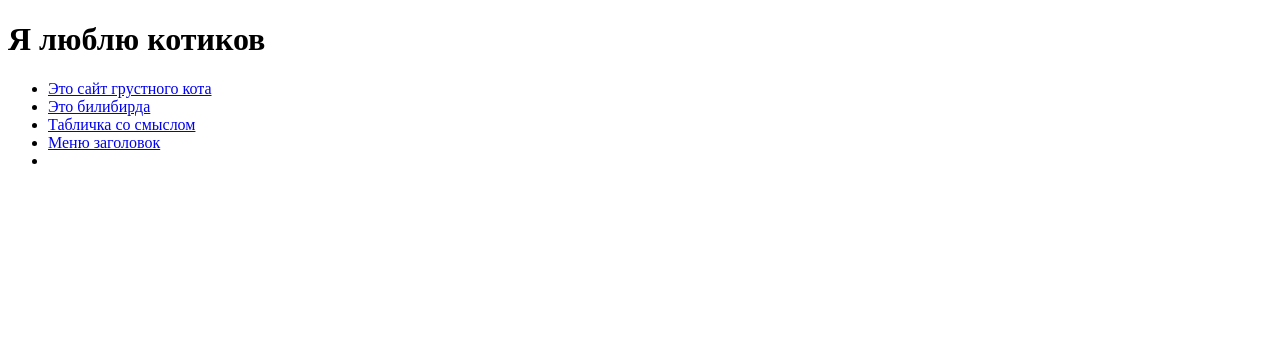
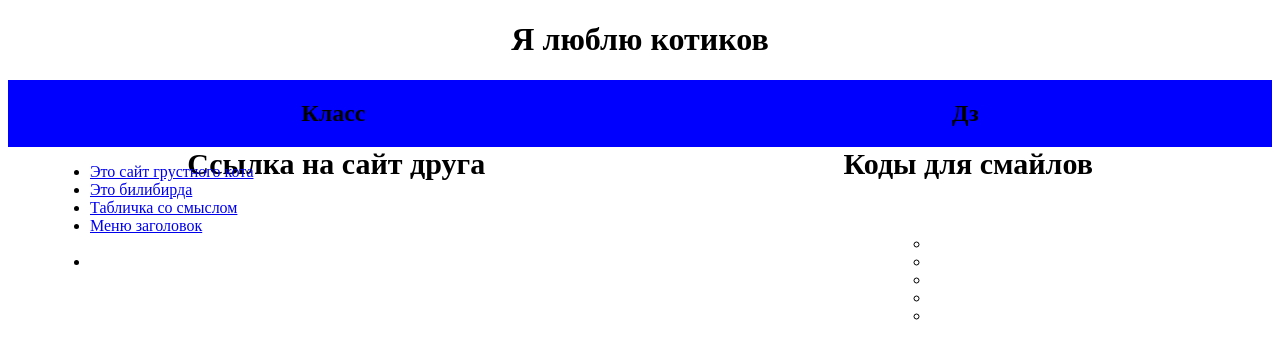
Before and after one commit to vit-chit/vit-chit.github.io, a plain HTML site: page index.html in a window 1280 px wide. Drawn offline with Linux system fonts and the light colour scheme.

Commit message:
Update index.html

```diff
--- a/index.html
+++ b/index.html
@@ -5,10 +5,50 @@
     <meta http-equiv="X-UA-Compatible" content="IE=edge">
     <meta name="viewport" content="width=device-width, initial-scale=1.0">
     <title>Vitya ru</title>
+    <style>
+        h1{
+           text-align: center;
+        }
+        .cats{
+            display: flex;
+            justify-content: space-around;
+            background-color: blue;
+        }
+        .dog{
+            display:flex ;
+            justify-content:;
+        }
+        .bo{
+            display:flex;
+            justify-content: space-around;
+        }
+        .cl-r {
+            position: absolute;
+            left: 50px;
+        }
+        .dz-r{
+            position: relative;
+            left: 800px;
+        }
+        .ground {
+            display: flex;
+            justify-content: space-around;
+        }
+        .non{
+            font-weight: 900;
+            font-size: 30px;
+        }
+    </style>
 </head>
 <body>
     <h1>Я люблю котиков</h1>
-    <ul>
+    <div class="cats">
+        <h2>Класс</h2>
+        <h2>Дз</h2>
+    </div>
+    <div class="dog">
+        <div>
+            <ul class="cl-r">
                 <li>
                     <a href="uwu.html">Это сайт грустного кота</a>
                 </li>
@@ -25,5 +65,36 @@
                     <a href="cat.html>про моего кота</a>
                 </li>
             </ul>
+        </div>
+        <div class="bo">
+            <ul class="dz-r">
+                <li>
+                    <a href=""></a>
+                </li>
+                <li>
+                    <a href=""></a>
+                </li>
+                <li>
+                    <a href=""></a>
+                </li>
+                <li>
+                    <a href=""></a>
+                </li>
+                <li>
+                    <a href=""></a>
+                </li>
+
+            </ul>
+        </div>
+
+    </div>
+    <div class="ground">
+        <div class="non">Ссылка на сайт друга
+                <a href="NOOB321470.github.io"></a>
+                <a href=""></a>
+        </div>
+        <div class="non">Коды для смайлов</div>
+    </div>
+
 </body>
 </html>
```
Lines whose indentation alone changed are shown as unchanged.
